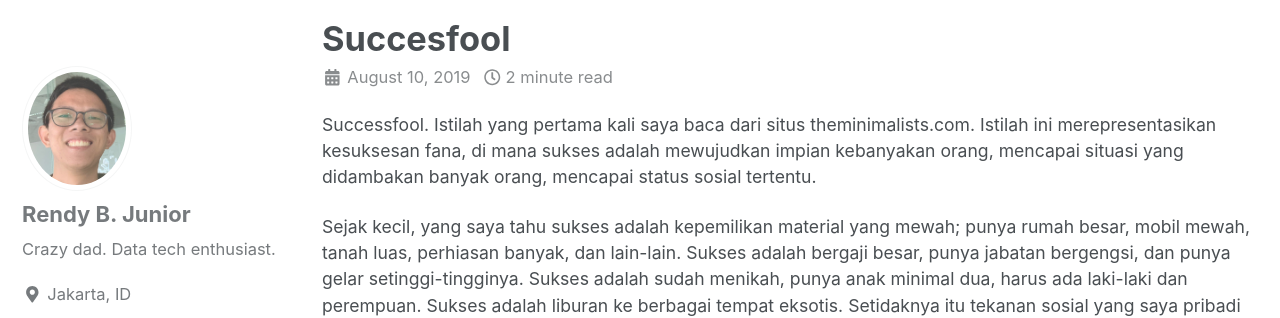
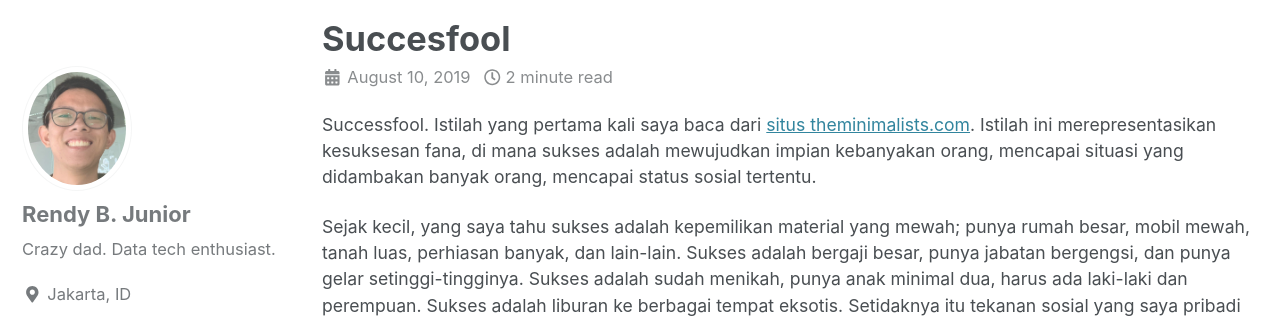
Before and after one commit to rendybjunior/rendyistyping, a Jekyll site: the page built from _posts/2019-08-10-successfool.md, in a window 1280 px wide and 900 px high. Shown: the top 318 px of the window. Built offline with Jekyll 4.4.1, drawn with Linux system fonts in a browser that asks for light colours; cached includes are drawn as plain includes; nearby versions of some CDN libraries; comment, search, counter and statistics services are not loaded; part of the change alters nothing that is shown.

```diff
--- a/_posts/2019-08-10-successfool.md
+++ b/_posts/2019-08-10-successfool.md
@@ -5,7 +5,7 @@ category: journal
 tags: [journal, success, finance]
 ---
 
-Successfool. Istilah yang pertama kali saya baca dari situs theminimalists.com. Istilah ini merepresentasikan kesuksesan fana, di mana sukses adalah mewujudkan impian kebanyakan orang, mencapai situasi yang didambakan banyak orang, mencapai status sosial tertentu.
+Successfool. Istilah yang pertama kali saya baca dari [situs theminimalists.com](https://www.theminimalists.com/successfool/). Istilah ini merepresentasikan kesuksesan fana, di mana sukses adalah mewujudkan impian kebanyakan orang, mencapai situasi yang didambakan banyak orang, mencapai status sosial tertentu.
 
 Sejak kecil, yang saya tahu sukses adalah kepemilikan material yang mewah; punya rumah besar, mobil mewah, tanah luas, perhiasan banyak, dan lain-lain. Sukses adalah bergaji besar, punya jabatan bergengsi, dan punya gelar setinggi-tingginya. Sukses adalah sudah menikah, punya anak minimal dua, harus ada laki-laki dan perempuan. Sukses adalah liburan ke berbagai tempat eksotis. Setidaknya itu tekanan sosial yang saya pribadi rasakan dari keluarga, orangtua, dan sanak saudara. Topik pertanyaan saat silaturahmi tahunan di hari yang fitri tidak jauh dari pertanyaan-pertanyaan tersebut.
 
```
